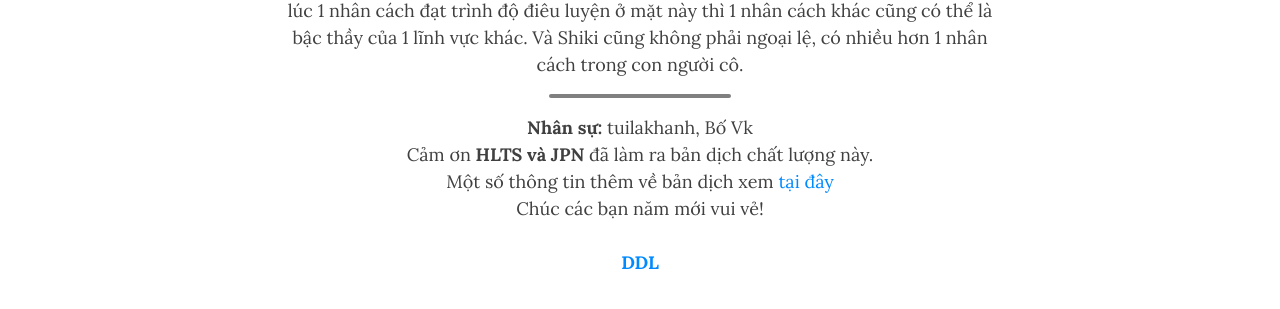
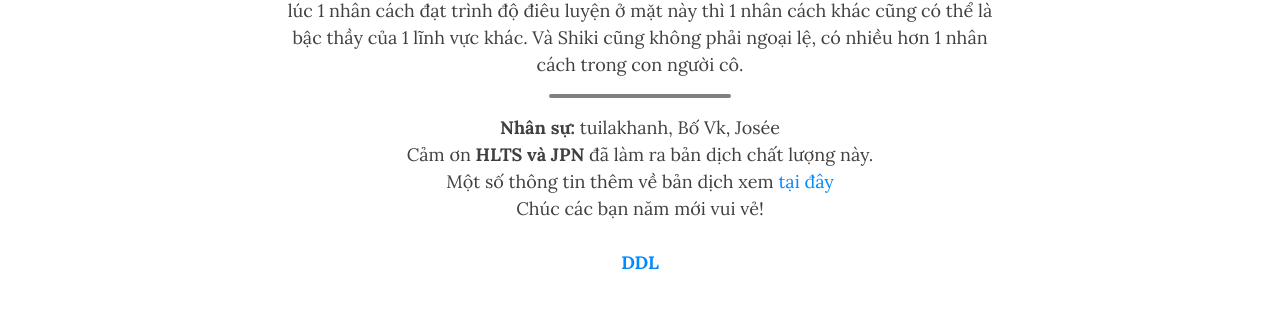
Before and after one commit to TPN-Team/TPN-Team.github.io, a Jekyll site: the page built from _posts/2022-02-01-kara-no-kyoukai.md, in a window 1280 px wide and 900 px high, scrolled down 1254 px. Shown: the part 144-453 px from the top of the window. Built offline with Jekyll 4.4.1, drawn with Linux system fonts in a browser that asks for light colours; nearby versions of some CDN libraries.

Commit message:
Update nhân sự

```diff
--- a/_posts/2022-02-01-kara-no-kyoukai.md
+++ b/_posts/2022-02-01-kara-no-kyoukai.md
@@ -16,7 +16,7 @@ comments: false
 
 <hr>
 
-<b>Nhân sự:</b> tuilakhanh, Bố Vk <br>
+<b>Nhân sự:</b> tuilakhanh, Bố Vk, Josée <br>
 Cảm ơn <b>HLTS và JPN</b> đã làm ra bản dịch chất lượng này.<br>
 Một số thông tin thêm về bản dịch xem <a href="https://hunglenthisub.blogspot.com/2014/02/kara-no-kyoukai-garden-of-sinners-bd.html">tại đây</a><br>
 Chúc các bạn năm mới vui vẻ!<br><br>
```
